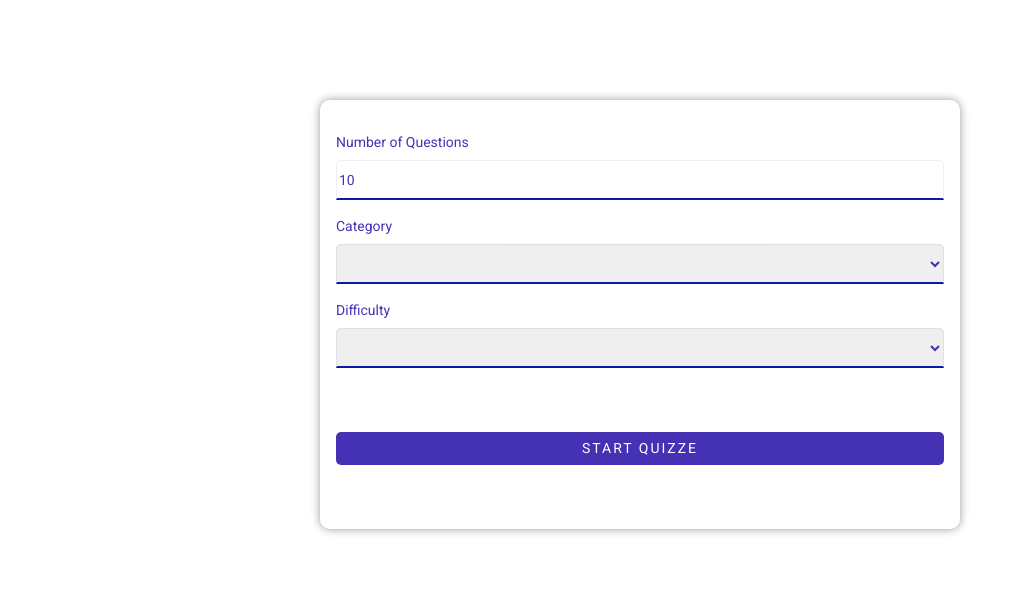
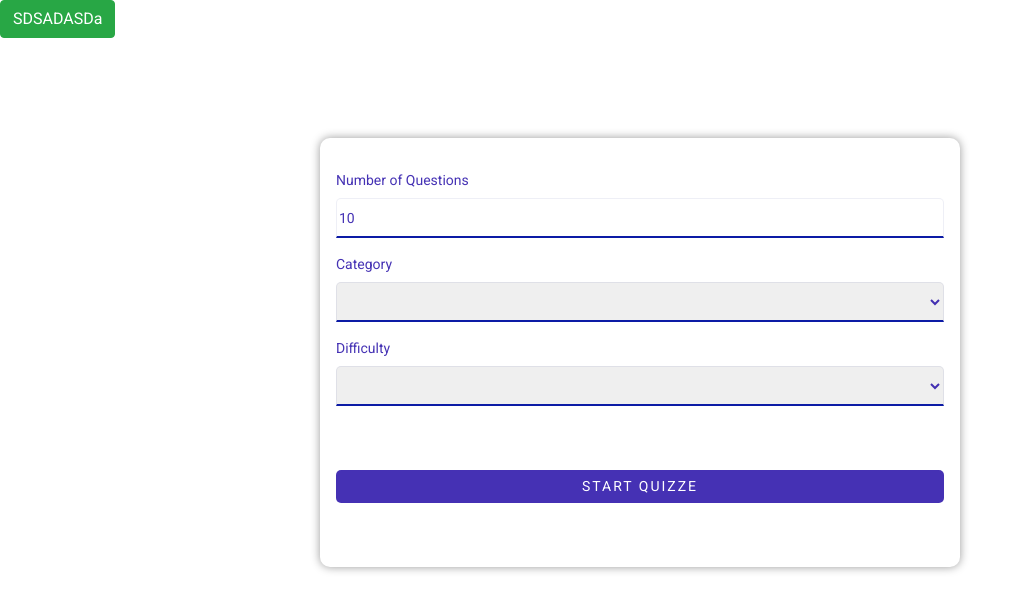
Before and after one commit to smchedlidze826/quizze-game-angular, an Angular app: page / in a window 1280 px wide. Shown: the top 610 px of the page, without its empty margins (0-1028 px from the left). Built offline with nearby package versions, Linux system fonts and the light colour scheme.

Commit message:
Update main-page.component.html

```diff
--- a/src/app/main-page/main-page.component.html
+++ b/src/app/main-page/main-page.component.html
@@ -1,3 +1,4 @@
+<div class="btn btn-success">SDSADASDa</div>
 <div class="main-container col-sm-10 col-md-7 col-lg-6 m-auto">
     <div>
         <h1 class="error m-auto mb-3" *ngIf="error">Some of the fields are empty</h1>
```
